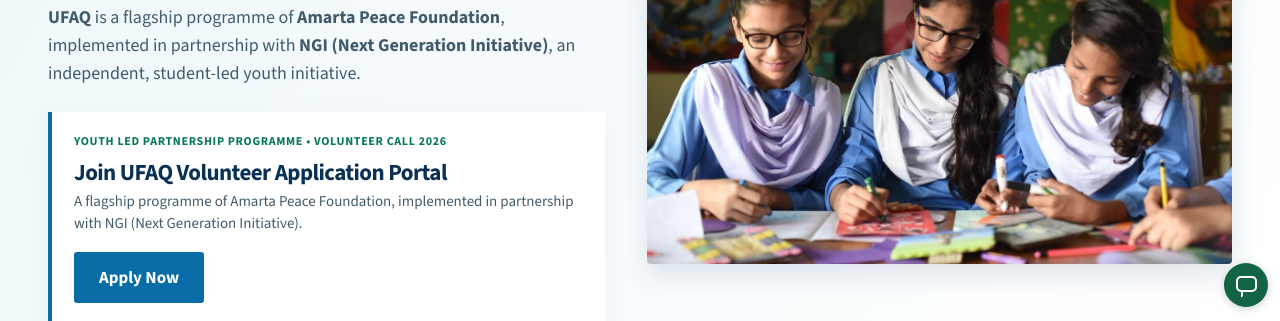
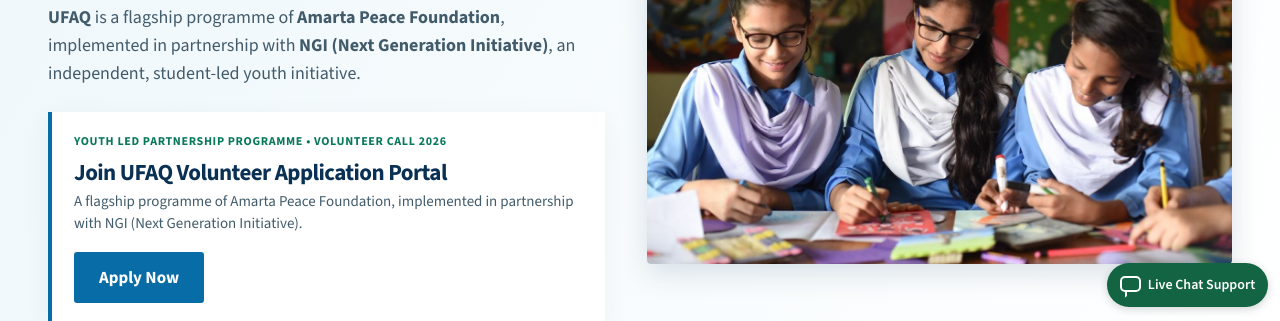
Before and after one commit to quickngiteam-lgtm/https-www.ngiofficial.de5.net, a plain HTML site: page index.html in a window 1280 px wide. Shown: the part 481-802 px from the top of the page. Drawn offline with nearby package versions, Linux system fonts and the light colour scheme.

Commit message:
Show the label beside the compact chat icon (#6)
Co-authored-by: Codex <codex@users.noreply.github.com>

```diff
--- a/index.html
+++ b/index.html
@@ -5,7 +5,7 @@
 <meta name="description" content="Next Generation Initiative — Empowering Youth. Transforming Communities.">
 <link rel="preconnect" href="https://fonts.googleapis.com"><link rel="preconnect" href="https://fonts.gstatic.com" crossorigin>
 <link href="https://fonts.googleapis.com/css2?family=Source+Sans+3:wght@400;500;600;650;700;800&display=swap" rel="stylesheet">
-<link rel="stylesheet" href="./styles.css?v=ngi-whatsapp-help-4"></head>
+<link rel="stylesheet" href="./styles.css?v=ngi-whatsapp-help-5"></head>
 <body class="home-page"><a class="skip-link" href="#main">Skip to content</a>
 <div class="announcement">
 <div class="announcement-inner">
@@ -190,5 +190,6 @@ Email Us
 </script>
 <script src="./updates-carousel.js" defer></script><a class="ngi-whatsapp-help" href="https://wa.me/923043003600" target="_blank" rel="noopener noreferrer" aria-label="Live Chat Support on WhatsApp" title="Live Chat Support">
   <span aria-hidden="true"></span>
+  Live Chat Support
 </a>
 </body></html>
--- a/styles.css
+++ b/styles.css
@@ -75,18 +75,23 @@
   right: max(.75rem, env(safe-area-inset-right));
   bottom: max(.75rem, env(safe-area-inset-bottom));
   z-index: 30;
-  display: grid;
-  place-items: center;
-  width: 44px;
-  height: 44px;
-  border-radius: 50%;
+  display: inline-flex;
+  align-items: center;
+  gap: .45rem;
+  min-height: 44px;
+  padding: 0 .8rem;
+  border-radius: 999px;
   background: #126442;
   color: #fff;
   box-shadow: 0 2px 8px #132e2433;
+  font: 600 .875rem/1.2 "Source Sans 3", system-ui, sans-serif;
+  text-decoration: none;
+  white-space: nowrap;
 }
 
 .ngi-whatsapp-help:hover {
   background: #0b5034;
+  color: #fff;
 }
 
 .ngi-whatsapp-help:focus-visible {
```
Also changed, not shown: about/index.html (+2 -1 lines), apply-for-ufaq-project-voluntarily/index.html (+2 -1 lines), leadership/index.html (+2 -1 lines), membership/index.html (+2 -1 lines), vision-mission/index.html (+2 -1 lines), 1 other file.
